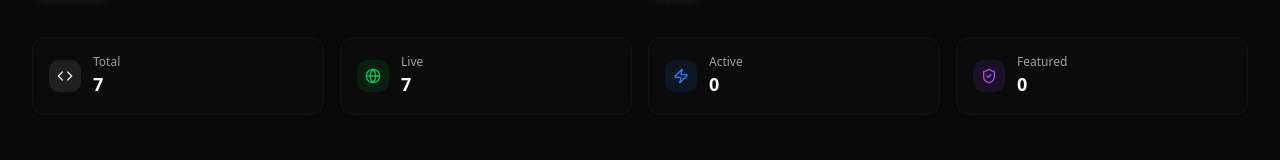
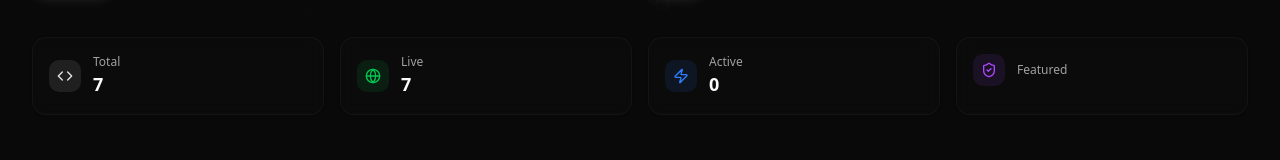
Before and after one commit to rashedulraha/Md-Rashedul-Islam, a React (Vite) app: page /projects in a window 1280 px wide. Shown: the part 587-747 px from the top of the page. Built offline with nearby package versions, Linux system fonts and the light colour scheme.

Commit message:
problem fixed

```diff
--- a/src/Pages/Projects/Projects.tsx
+++ b/src/Pages/Projects/Projects.tsx
@@ -395,9 +395,6 @@ export default function Projects() {
               </div>
               <div>
                 <p className="text-xs text-muted-foreground">Featured</p>
-                <p className="font-bold text-lg">
-                  {projects.filter((p) => p.featured).length}
-                </p>
               </div>
             </div>
           </Card>
```
